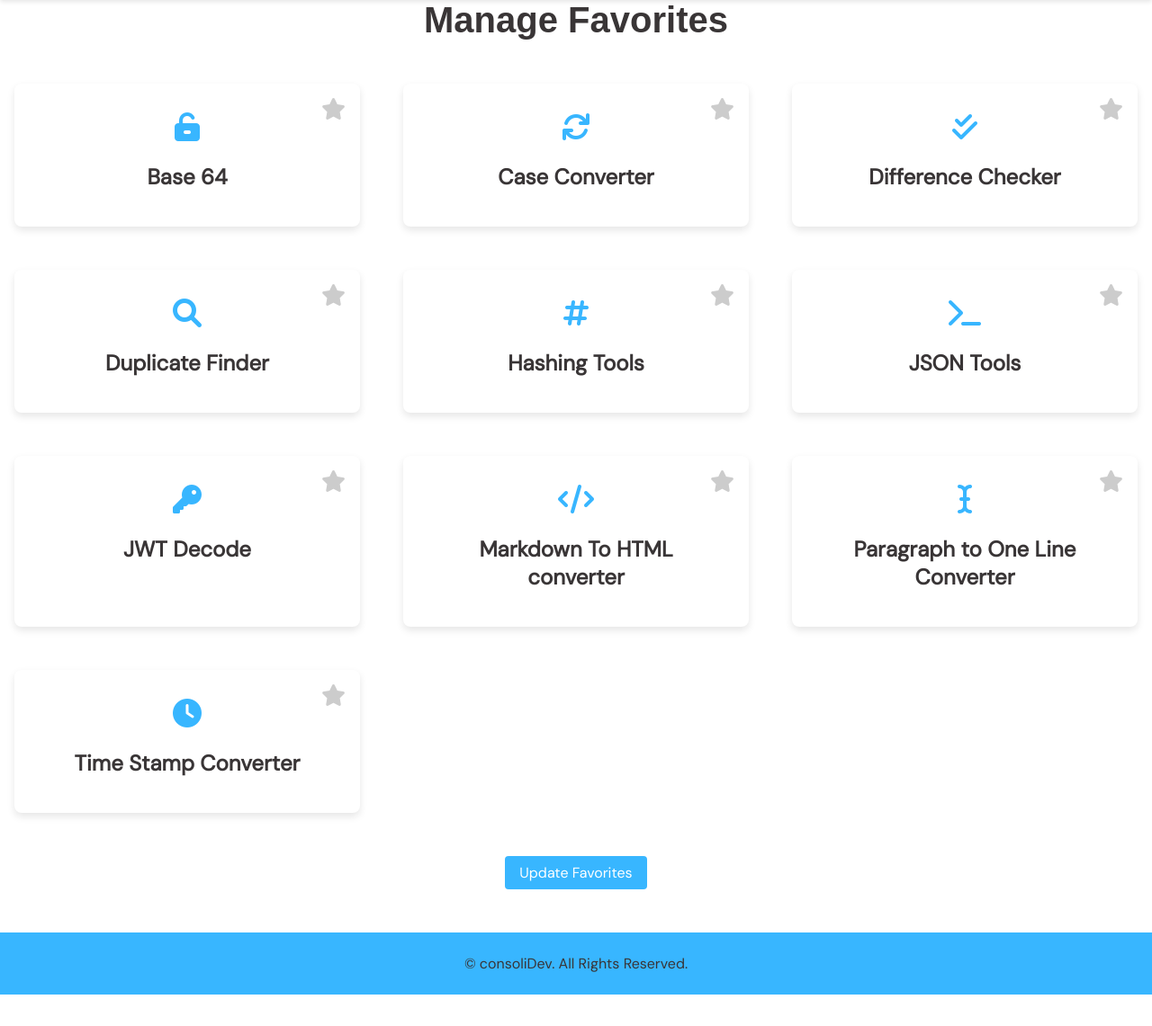
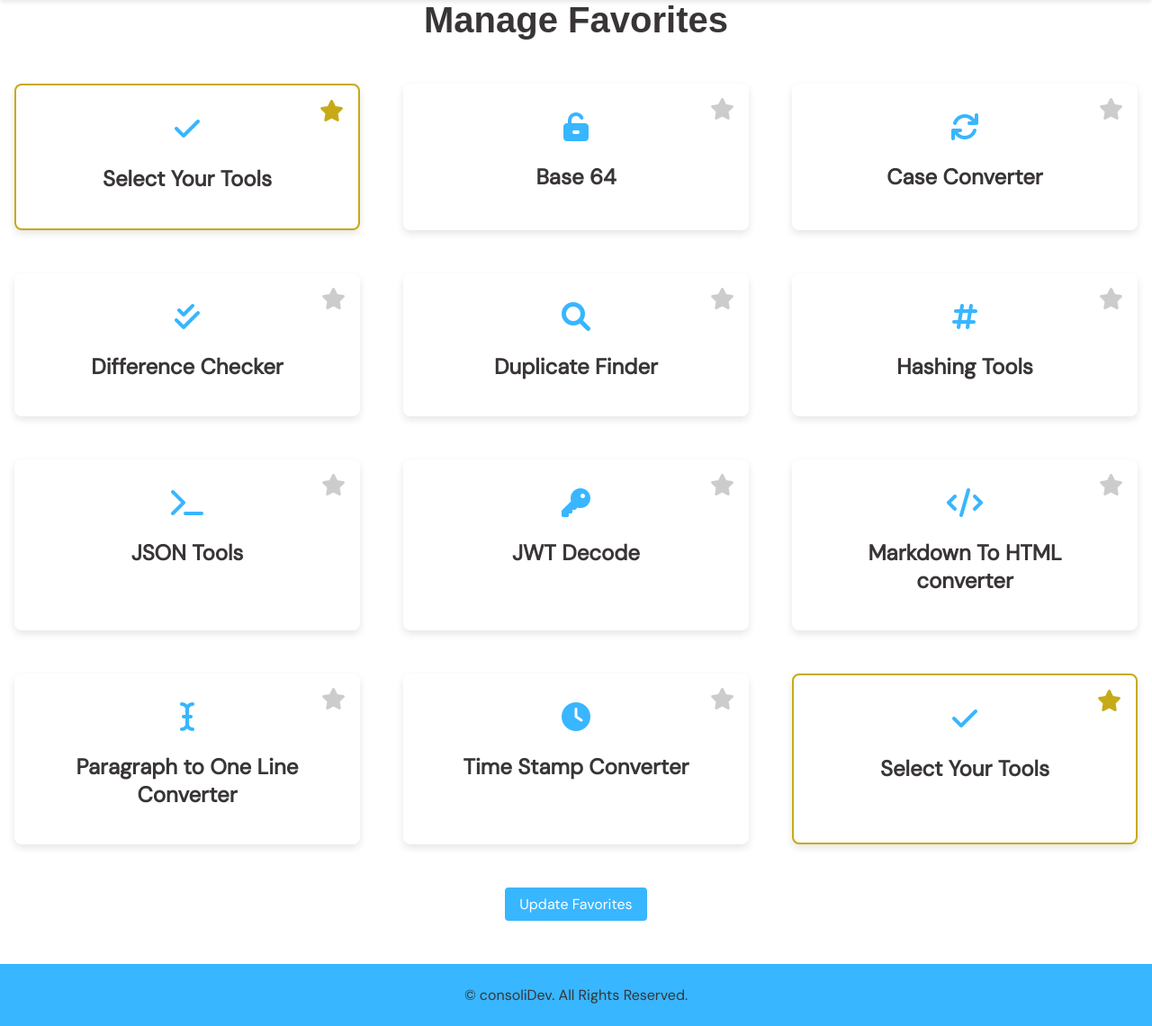
Before and after one commit to MR-VL/Consolidev, a PHP site: page /managefavorites.php in a window 1280 px wide. Shown: the part 61-1202 px from the top of the page at 90% size. Before the commit the page ends 1167 px from the top, so only its background shows below. Run offline with PHP 8.4, Linux system fonts and the light colour scheme; the visitor is signed in with stand-in values (Sample User, id 1); some web fonts are replaced.

Commit message:
I have no clue why it needs a duplicate for the first and last but this is it.... I give up

```diff
--- a/managefavorites.php
+++ b/managefavorites.php
@@ -21,15 +21,28 @@ $username = $_SESSION['username'];
         document.addEventListener("DOMContentLoaded", function () {
             const stars = document.querySelectorAll(".star");
 
+            // Automatically mark the first and last stars as checked
+            if (stars.length > 0) {
+                stars[0].classList.add("checked");
+                stars[stars.length - 1].classList.add("checked");
+            }
+
+            // Update hidden input with selected tools
+            let favorites = Array.from(document.querySelectorAll(".star.checked"))
+                .map(star => star.getAttribute("value"))
+                .join(",");
+            document.getElementById("favorites").value = JSON.stringify(favorites);
+
+            // Handle manual clicking of stars
             stars.forEach(star => {
                 star.addEventListener("click", function () {
                     star.classList.toggle("checked");
 
                     // Update hidden input with selected tools
-                    let favorites = Array.from(document.querySelectorAll(".star.checked"))
+                    let updatedFavorites = Array.from(document.querySelectorAll(".star.checked"))
                         .map(star => star.getAttribute("value"))
                         .join(",");
-                    document.getElementById("favorites").value = JSON.stringify(favorites);
+                    document.getElementById("favorites").value = JSON.stringify(updatedFavorites);
                 });
             });
         });
@@ -44,6 +57,11 @@ $username = $_SESSION['username'];
     <form method="post" action="updatefavorites.php">
         <div class="tools-list">
 
+            <div class="tool-card" style="pointer-events: none; border: solid 2px #c7aa17;">
+                <span class="fa fa-star star" value="Base64"></span>
+                <i class="fa-solid fa-check tool-icon"></i>
+                <h3>Select Your Tools</h3>
+            </div>
             <div class="tool-card">
                 <span class="fa fa-star star" value="Base64"></span>
                 <i class="fa-solid fa-unlock-keyhole tool-icon"></i>
@@ -94,6 +112,11 @@ $username = $_SESSION['username'];
                 <i class="fa-solid fa-clock tool-icon"></i>
                 <h3>Time Stamp Converter</h3>
             </div>
+            <div class="tool-card" style="pointer-events: none;  border: solid 2px #c7aa17;">
+                <span class="fa fa-star star" value="TimeStampConverter"></span>
+                <i class="fa-solid fa-check tool-icon"></i>
+                <h3>Select Your Tools</h3>
+            </div>
 
         </div>
 
```
